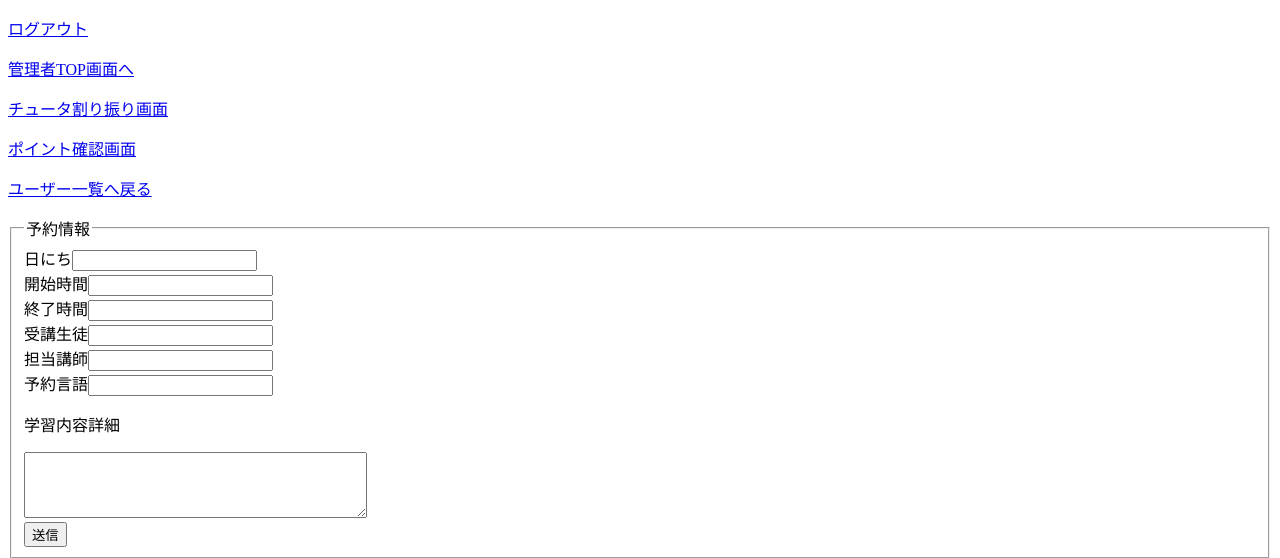
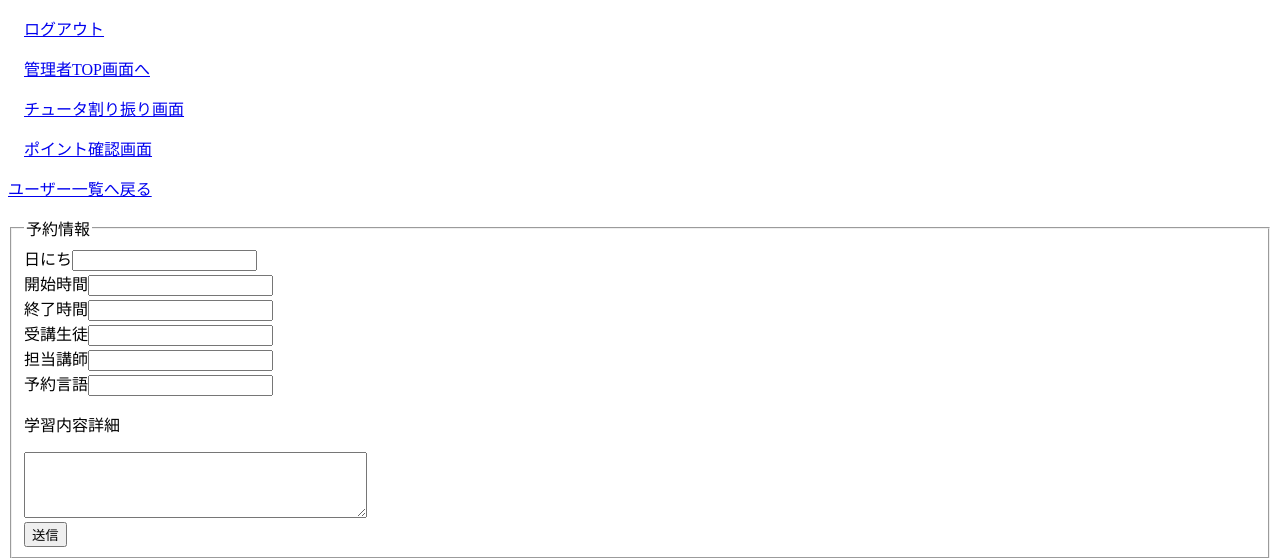
Before and after one commit to TaigaTigerKobayashi/thetutors0622, a PHP site: page /u_view.php?id=1 in a window 1280 px wide. Shown: the top 558 px of the page. Run offline with PHP 8.4, Linux system fonts and the light colour scheme; data that the repository does not hold is empty.

Commit message:
Update kanriHeader.php

```diff
--- a/tutors/kanriHeader.php
+++ b/tutors/kanriHeader.php
@@ -1,4 +1,4 @@
-<p><a href="logout.php">ログアウト</a></p>
-<p><a href="manage.php">管理者TOP画面へ</a></p>
-<p><a href="update_page.php">チュータ割り振り画面</a></p>
-<p><a href="point.php">ポイント確認画面</a></p>
+<p>　<a class="btn btn-sm btn-primary" href="logout.php">ログアウト</a></p>
+<p>　<a class="btn btn-sm btn-primary" href="manage.php">管理者TOP画面へ</a></p>
+<p>　<a class="btn btn-sm btn-primary" href="update_page.php">チュータ割り振り画面</a></p>
+<p>　<a class="btn btn-sm btn-primary" href="point.php">ポイント確認画面</a></p>
```
